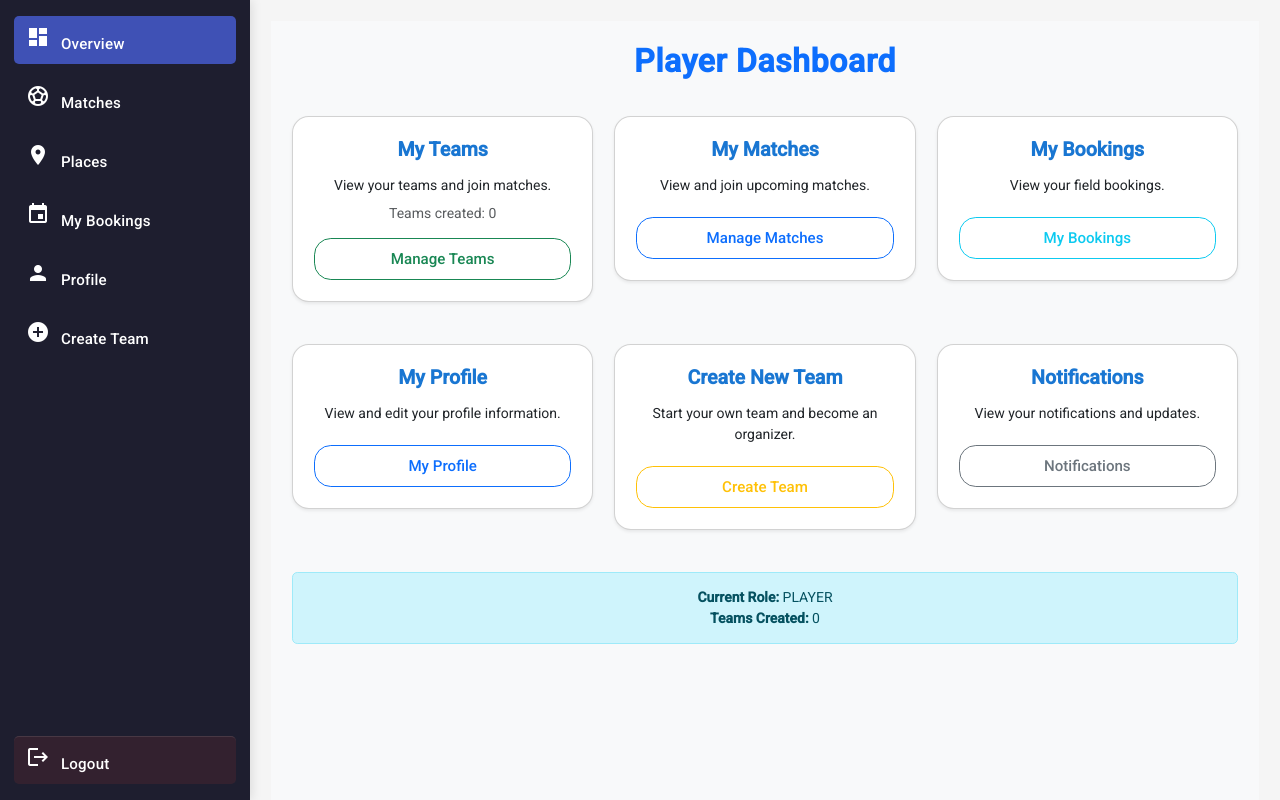
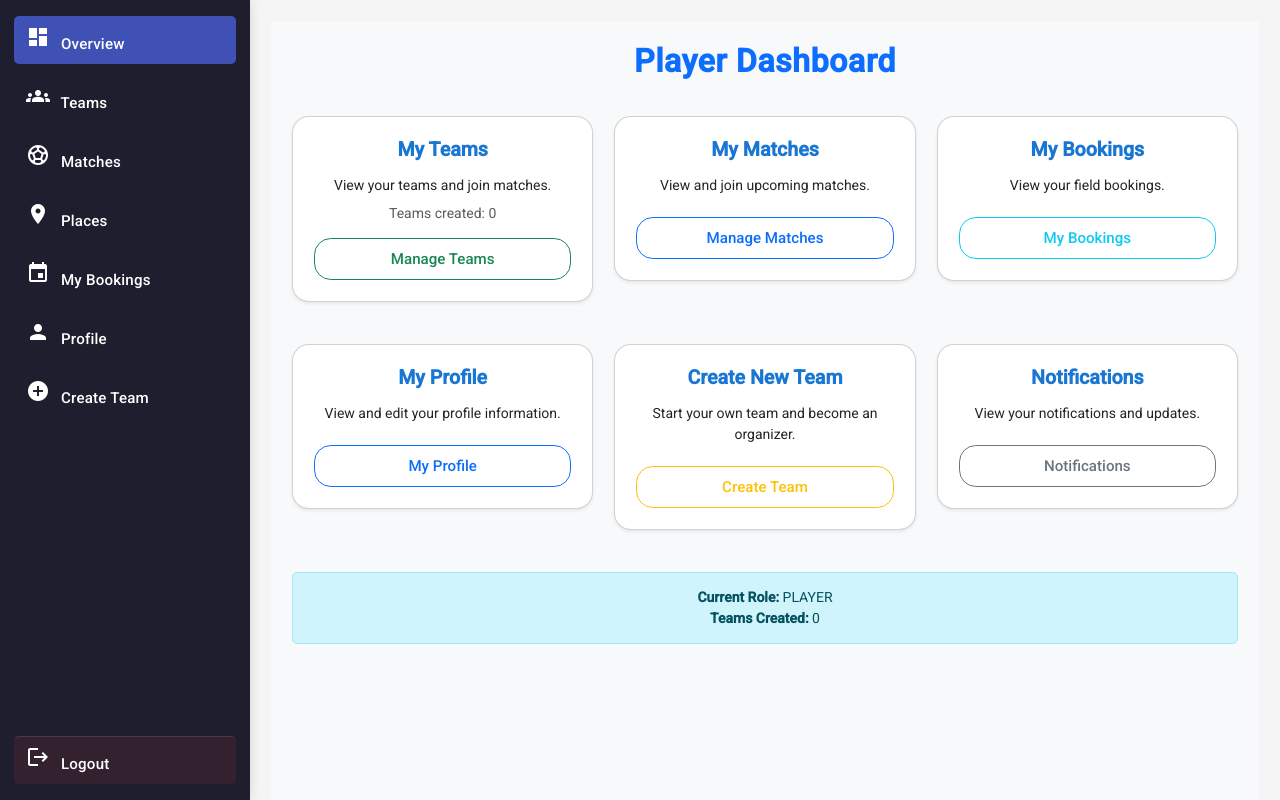
Before and after one commit to Football-Places-Booking-System/Football-Places-Booking-System-UI, an Angular app: page /dashboard/overview in a window 1280 px wide. Built offline with nearby package versions, Linux system fonts and the light colour scheme; no server answers; sample sign-in values are in the browser's storage.

Commit message:
Update sidebar.html

```diff
--- a/src/app/shared/sidebar/sidebar.html
+++ b/src/app/shared/sidebar/sidebar.html
@@ -13,8 +13,16 @@
     <mat-icon class="me-2">group</mat-icon>
     Users
   </a>
+<!--
 
-  <a *ngIf="canAccessTeams && role !== 'ADMIN'" mat-list-item routerLink="/dashboard/teams" routerLinkActive="active-link">
+  My Teams (Created and Joined)
+  <a *ngIf=" role !== 'ADMIN'" mat-list-item routerLink="/dashboard/all-teams" routerLinkActive="active-link">
+    <mat-icon class="me-2">groups</mat-icon>
+    Teams
+  </a> -->
+
+    <!-- All Teams that I May ask to join them  -->
+  <a *ngIf=" role !== 'ADMIN'" mat-list-item routerLink="/dashboard/teams" routerLinkActive="active-link">
     <mat-icon class="me-2">groups</mat-icon>
     Teams
   </a>
```
